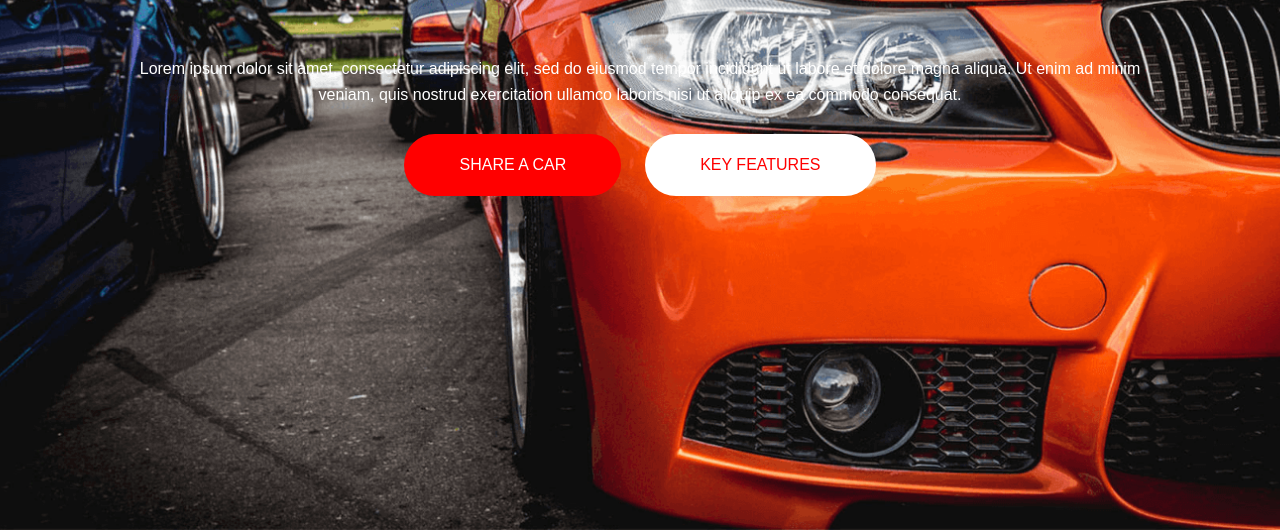
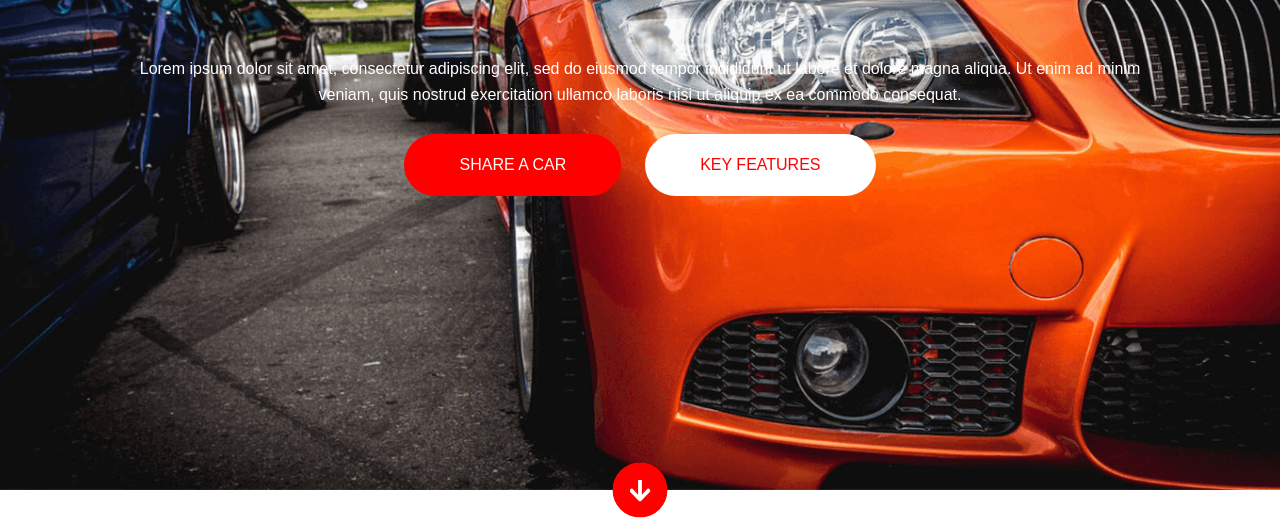
Before and after one commit to pawelkonior/car_sharing, a website: page index.html in a window 1280 px wide. Shown: the part 270-800 px from the top of the page. Drawn offline with Linux system fonts and the light colour scheme.

Commit message:
intro component withour RWD

```diff
--- a/index.html
+++ b/index.html
@@ -34,6 +34,7 @@
             <button class="intro__btn intro__btn--secondary">KEY FEATURES</button>
         </div>
     </section>
+    <a href="" class="intro__more">Show more</a>
 </div>
 
 </body>
--- a/src/scss/components/intro.scss
+++ b/src/scss/components/intro.scss
@@ -4,10 +4,11 @@
 .intro {
   background-image: url("#{$images-path}/intro-bg.png");
   width: 100%;
-  min-height: 100vh;
+  min-height: 95vh;
   background-position: center;
   background-repeat: no-repeat;
   background-size: cover;
+  position: relative;
   &__content{
     max-width: rem(1060px);
     width: 100%;
@@ -48,4 +49,18 @@
     background-color: white;
     color: $primary-color;
   }
+  &__more {
+    width: rem(55px);
+    height: rem(55px);
+    background: url("#{$images-path}/icon-arrow-down.svg") no-repeat center, $primary-color;
+    border-radius: 50%;
+    text-decoration: none;
+    color: transparent;
+    overflow: hidden;
+    display: inline-block;
+    position: absolute;
+    left: 50%;
+    bottom: 0;
+    transform: translateY(50%) translateX(-50%);
+  }
 }
```
Also changed, not shown: src/css/styles.css, src/images/icon-arrow-down.svg (added), 2 other files.
